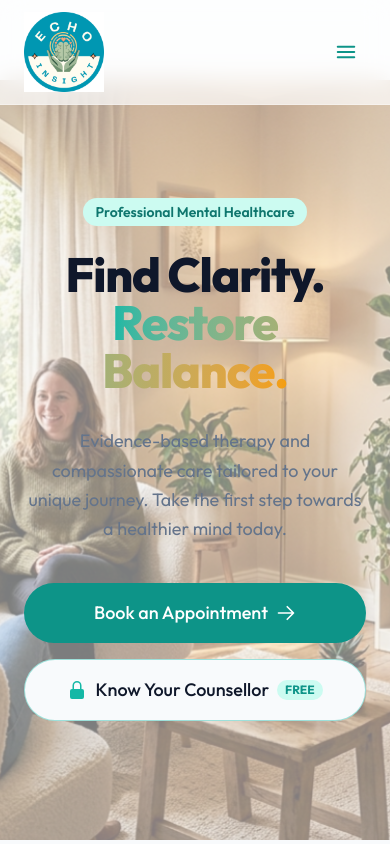
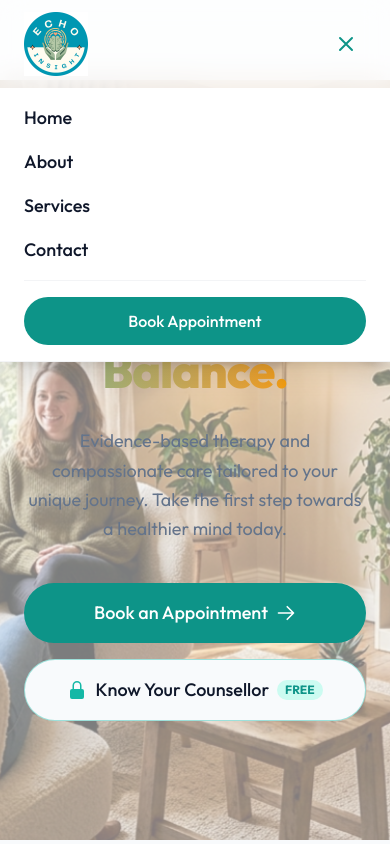
Before and after one commit to echoinsightweb/echoinsightwebsite, a Next.js app: page / in a window 390 px wide. Both pictures are taken after a click on the button "Toggle menu". Shown: the top 844 px of the page. Built offline with nearby package versions, Linux system fonts and the light colour scheme.

Commit message:
fix: make mobile navigation menu functional

```diff
--- a/app/layout.tsx
+++ b/app/layout.tsx
@@ -4,6 +4,7 @@ import "./globals.css";
 import Link from "next/link";
 import Image from "next/image";
 import { Analytics } from "@vercel/analytics/next";
+import Navbar from "@/components/Navbar";
 
 const outfit = Outfit({ subsets: ["latin"] });
 
@@ -29,38 +30,7 @@ export default function RootLayout({
   return (
     <html lang="en">
       <body className={`${outfit.className} min-h-screen flex flex-col antialiased bg-background text-foreground`}>
-        {/* Navigation */}
-        <header className="fixed top-0 w-full z-50 glass-nav transition-all duration-300">
-          <div className="max-w-7xl mx-auto px-6 py-3 flex items-center justify-between">
-            <Link href="/" className="flex items-center gap-3 hover:opacity-90 transition-opacity" aria-label="Echo & Insight Home">
-              <Image
-                src="/new_logo.png"
-                alt="Echo & Insight Logo"
-                width={288}
-                height={96}
-                quality={100}
-                className="h-20 md:h-24 w-auto object-contain mix-blend-multiply dark:mix-blend-normal"
-                priority
-              />
-              <span className="text-xl font-bold tracking-tight text-primary-600 hidden sm:block">Echo &amp; Insight</span>
-            </Link>
-            <nav className="hidden md:flex gap-8 items-center font-medium">
-              <Link href="/" className="hover:text-primary-500 transition-colors">Home</Link>
-              <Link href="/about" className="hover:text-primary-500 transition-colors">About</Link>
-              <Link href="/services" className="hover:text-primary-500 transition-colors">Services</Link>
-              <Link href="/contact" className="hover:text-primary-500 transition-colors">Contact</Link>
-              <Link href="/book" className="px-6 py-2.5 bg-primary-600 hover:bg-primary-500 text-white rounded-full transition-all hover:shadow-lg hover:-translate-y-0.5">
-                Book Appointment
-              </Link>
-            </nav>
-            {/* Mobile Menu Button - simplified for layout */}
-            <button className="md:hidden p-2 text-primary-600">
-              <svg xmlns="http://www.w3.org/2000/svg" fill="none" viewBox="0 0 24 24" strokeWidth={2} stroke="currentColor" className="w-6 h-6">
-                <path strokeLinecap="round" strokeLinejoin="round" d="M3.75 6.75h16.5M3.75 12h16.5m-16.5 5.25h16.5" />
-              </svg>
-            </button>
-          </div>
-        </header>
+        <Navbar />
 
         {/* Main Content */}
         <main className="flex-grow pt-20">
--- /dev/null
+++ b/components/Navbar.tsx
@@ -0,0 +1,71 @@
+"use client";
+
+import { useState } from "react";
+import Link from "next/link";
+import Image from "next/image";
+
+export default function Navbar() {
+  const [isOpen, setIsOpen] = useState(false);
+
+  return (
+    <header className="fixed top-0 w-full z-50 glass-nav transition-all duration-300 bg-white/80 backdrop-blur-md border-b border-gray-100">
+      <div className="max-w-7xl mx-auto px-6 py-3 flex items-center justify-between">
+        <Link href="/" className="flex items-center gap-3 hover:opacity-90 transition-opacity" aria-label="Echo & Insight Home">
+          <Image
+            src="/new_logo.png"
+            alt="Echo & Insight Logo"
+            width={288}
+            height={96}
+            quality={100}
+            className="h-16 md:h-24 w-auto object-contain mix-blend-multiply dark:mix-blend-normal"
+            priority
+          />
+          <span className="text-xl font-bold tracking-tight text-primary-600 hidden sm:block">Echo &amp; Insight</span>
+        </Link>
+
+        {/* Desktop Nav */}
+        <nav className="hidden md:flex gap-8 items-center font-medium">
+          <Link href="/" className="hover:text-primary-500 transition-colors">Home</Link>
+          <Link href="/about" className="hover:text-primary-500 transition-colors">About</Link>
+          <Link href="/services" className="hover:text-primary-500 transition-colors">Services</Link>
+          <Link href="/contact" className="hover:text-primary-500 transition-colors">Contact</Link>
+          <Link href="/book" className="px-6 py-2.5 bg-primary-600 hover:bg-primary-500 text-white rounded-full transition-all hover:shadow-lg hover:-translate-y-0.5">
+            Book Appointment
+          </Link>
+        </nav>
+
+        {/* Mobile Menu Button */}
+        <button
+          onClick={() => setIsOpen(!isOpen)}
+          className="md:hidden p-2 text-primary-600"
+          aria-label="Toggle menu"
+        >
+          {isOpen ? (
+            <svg xmlns="http://www.w3.org/2000/svg" fill="none" viewBox="0 0 24 24" strokeWidth={2} stroke="currentColor" className="w-6 h-6">
+              <path strokeLinecap="round" strokeLinejoin="round" d="M6 18L18 6M6 6l12 12" />
+            </svg>
+          ) : (
+            <svg xmlns="http://www.w3.org/2000/svg" fill="none" viewBox="0 0 24 24" strokeWidth={2} stroke="currentColor" className="w-6 h-6">
+              <path strokeLinecap="round" strokeLinejoin="round" d="M3.75 6.75h16.5M3.75 12h16.5m-16.5 5.25h16.5" />
+            </svg>
+          )}
+        </button>
+      </div>
+
+      {/* Mobile Nav Dropdown */}
+      {isOpen && (
+        <div className="md:hidden absolute top-full left-0 w-full bg-white border-b border-gray-100 shadow-xl py-4 px-6 flex flex-col gap-4 animate-slide-up">
+          <Link onClick={() => setIsOpen(false)} href="/" className="text-lg font-medium hover:text-primary-600">Home</Link>
+          <Link onClick={() => setIsOpen(false)} href="/about" className="text-lg font-medium hover:text-primary-600">About</Link>
+          <Link onClick={() => setIsOpen(false)} href="/services" className="text-lg font-medium hover:text-primary-600">Services</Link>
+          <Link onClick={() => setIsOpen(false)} href="/contact" className="text-lg font-medium hover:text-primary-600">Contact</Link>
+          <div className="pt-2 border-t border-gray-100">
+            <Link onClick={() => setIsOpen(false)} href="/book" className="inline-block px-6 py-3 bg-primary-600 text-white rounded-full font-medium w-full text-center mt-2">
+              Book Appointment
+            </Link>
+          </div>
+        </div>
+      )}
+    </header>
+  );
+}
```
